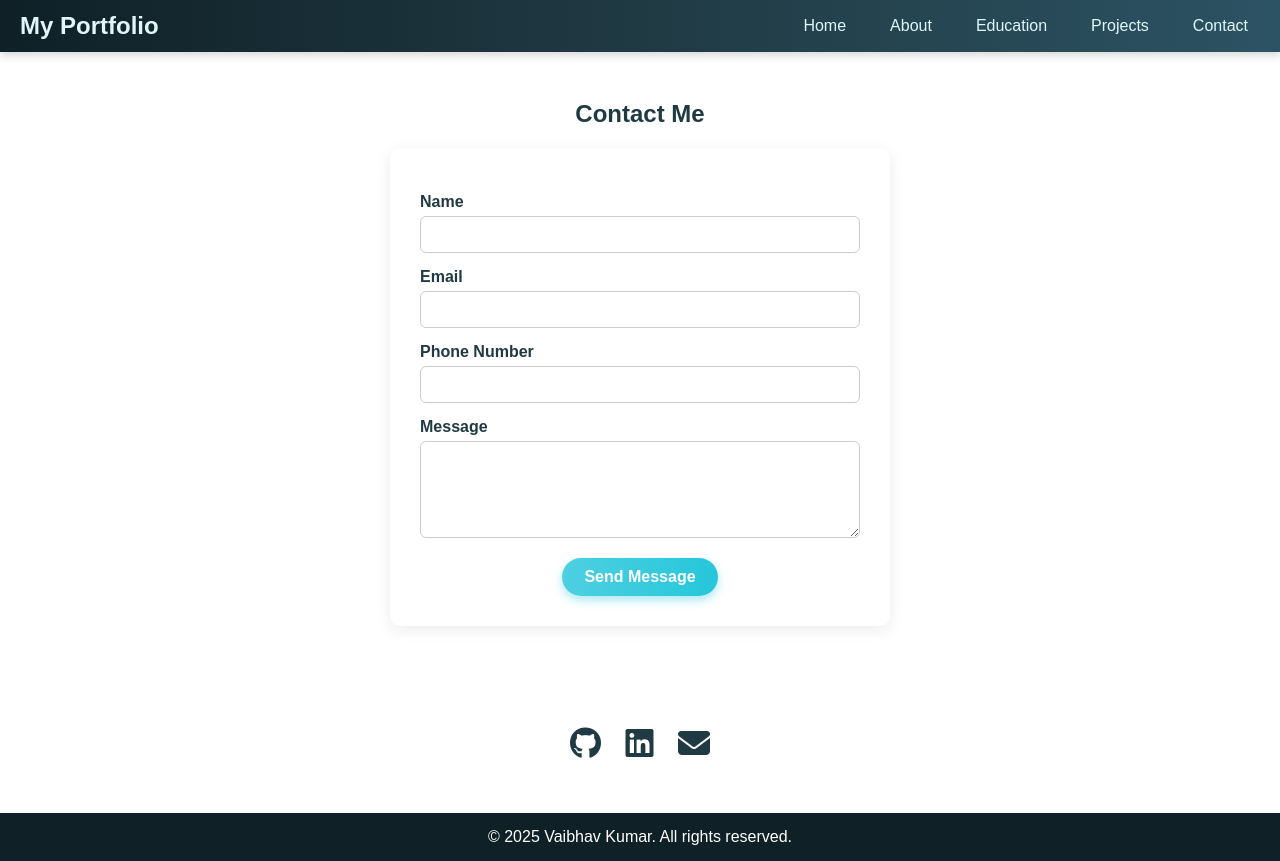
After one commit to Vaibhavk9675/Internship_task6, a Flask app: page /contact in a window 1280 px wide. The commit adds this page. Run offline with Flask 3, Linux system fonts and the light colour scheme.

Commit message:
portfolio

```diff
--- a/Static/style.css
+++ b/Static/style.css
@@ -6,6 +6,16 @@
     font-family: Arial, Helvetica, sans-serif;
 }
 
+html,
+body {
+    height: 100%;
+}
+
+main {
+    padding-top: 30px;
+}
+
+
 /* Navbar */
 nav {
     background: linear-gradient(90deg, #0f2027, #203a43, #2c5364);
@@ -13,11 +23,13 @@ nav {
     display: flex;
     justify-content: space-between;
     align-items: center;
-    position: sticky;
+    position: fixed;
+    width: 100%;
     top: 0;
-    z-index: 1000;
-    box-shadow: 0 4px 8px rgba(0,0,0,0.15);
+    z-index: 9999;
+    box-shadow: 0 4px 8px rgba(0, 0, 0, 0.15);
 }
+
 nav h1 {
     color: #e0f7fa;
 }
@@ -31,9 +43,11 @@ nav ul {
     list-style: none;
     display: flex;
 }
+
 nav ul li {
     margin-left: 20px;
 }
+
 nav ul li a {
     color: #e0f7fa;
     text-decoration: none;
@@ -41,9 +55,11 @@ nav ul li a {
     border-radius: 4px;
     transition: background 0.3s;
 }
+
 nav ul li a:hover {
     background: rgba(224, 247, 250, 0.15);
 }
+
 .menu-toggle {
     display: none;
     font-size: 1.8rem;
@@ -79,21 +95,27 @@ nav ul li a:hover {
 }
 
 .btn {
-    background: #4dd0e1;
-    padding: 10px 20px;
-    color: black;
+    background: linear-gradient(90deg, #4dd0e1, #26c6da);
+    color: white;
+    font-size: 1rem;
+    font-weight: bold;
+    padding: 10px 22px;
+    border: none;
+    border-radius: 25px;
+    cursor: pointer;
     text-decoration: none;
-    border-radius: 8px;
-    transition: all 0.3s ease; /* Smooth animation */
     display: inline-block;
-    margin: 3px;
+    margin: 3px auto;
+    box-shadow: 0 4px 10px rgba(38, 198, 218, 0.4);
+    transition: all 0.3s ease;
 }
 
 .btn:hover {
-    background: #26c6da; /* Slightly darker teal */
-    transform: translateY(-3px); /* Lift effect */
-    box-shadow: 0 4px 12px rgba(38, 198, 218, 0.4); /* Glow */
+    background: linear-gradient(90deg, #26c6da, #00acc1);
+    box-shadow: 0 6px 15px rgba(0, 172, 193, 0.5);
+    transform: translateY(-2px);
 }
+
 
 
 /* Sections */
@@ -101,12 +123,15 @@ nav ul li a:hover {
     padding: 50px 20px;
     text-align: center;
 }
+
 .section h2 {
     margin-bottom: 20px;
     margin-top: 20px;
     color: #203a43;
 }
-.section p, .section ul {
+
+.section p,
+.section ul {
     color: #555;
 }
 
@@ -117,26 +142,30 @@ nav ul li a:hover {
     gap: 20px;
     justify-content: center;
 }
+
 .project-card p {
     margin: 2px;
 }
+
 .project-card {
     background: white;
     border-radius: 8px;
-    box-shadow: 0 4px 8px rgba(0,0,0,0.1);
+    box-shadow: 0 4px 8px rgba(0, 0, 0, 0.1);
     padding: 20px;
     width: 300px;
     height: 300px;
     transition: transform 0.3s;
 }
+
 .project-card:hover {
     transform: translateY(-5px);
 }
+
 .project-card .project-img {
     width: 100%;
     height: auto;
     border-radius: 8px;
-    box-shadow: 0 2px 8px rgba(0,0,0,0.1);
+    box-shadow: 0 2px 8px rgba(0, 0, 0, 0.1);
     margin-top: 10px;
 }
 
@@ -149,6 +178,7 @@ nav ul li a:hover {
     margin: 0 10px;
     transition: color 0.3s;
 }
+
 .social-links a:hover {
     color: #4dd0e1;
 }
@@ -183,7 +213,7 @@ footer {
 .edu-card {
     background: white;
     border-radius: 8px;
-    box-shadow: 0 4px 8px rgba(0,0,0,0.1);
+    box-shadow: 0 4px 8px rgba(0, 0, 0, 0.1);
     padding: 20px;
     width: 300px;
     transition: transform 0.3s;
@@ -191,10 +221,10 @@ footer {
 
 .edu-card:hover {
     transform: translateY(-5px);
-    box-shadow: 0px 6px 20px rgba(0,0,0,0.12);
+    box-shadow: 0px 6px 20px rgba(0, 0, 0, 0.12);
 }
 
-.edu-card > h3::first-child {
+.edu-card>h3::first-child {
     margin-bottom: 10px;
 }
 
@@ -203,10 +233,11 @@ footer {
 }
 
 /* About Me Card */
+
 .about-card {
     background: #ffffff;
     border-radius: 10px;
-    box-shadow: 0px 4px 15px rgba(0,0,0,0.08);
+    box-shadow: 0px 4px 15px rgba(0, 0, 0, 0.08);
     padding: 20px;
     max-width: 900px;
     margin: 0 auto;
@@ -215,7 +246,7 @@ footer {
 
 .about-card:hover {
     transform: translateY(-5px);
-    box-shadow: 0px 6px 20px rgba(0,0,0,0.12);
+    box-shadow: 0px 6px 20px rgba(0, 0, 0, 0.12);
 }
 
 #about h2 {
@@ -230,9 +261,82 @@ footer {
     line-height: 1.7;
 }
 
-.about-card > p:first-child {
+.about-card>p:first-child {
     font-size: 1.3rem;
     color: black;
+}
+
+/* Contact Form */
+.contact-card {
+    background: #ffffff;
+    border-radius: 10px;
+    box-shadow: 0px 4px 15px rgba(0, 0, 0, 0.08);
+    padding: 30px;
+    max-width: 500px;
+    margin: 0 auto;
+    text-align: left;
+}
+
+.contact-card .btn {
+    background: linear-gradient(90deg, #4dd0e1, #26c6da);
+    color: white;
+    font-size: 1rem;
+    font-weight: bold;
+    padding: 10px 22px;
+    border: none;
+    border-radius: 25px;
+    /* More rounded for modern look */
+    cursor: pointer;
+    display: block;
+    margin: 20px auto 0;
+    box-shadow: 0 4px 10px rgba(38, 198, 218, 0.4);
+    transition: all 0.3s ease;
+}
+
+.contact-card .btn:hover {
+    background: linear-gradient(90deg, #26c6da, #00acc1);
+    box-shadow: 0 6px 15px rgba(0, 172, 193, 0.5);
+    transform: translateY(-2px);
+    /* Slight lift */
+}
+
+.contact-card textarea {
+    padding: 10px;
+    border: 1px solid #ccc;
+    border-radius: 6px;
+    resize: vertical;
+    outline: none;
+    transition: border-color 0.3s ease;
+    font-family: Arial, Helvetica, sans-serif;
+}
+
+.contact-card textarea:focus {
+    border-color: #4dd0e1;
+}
+
+
+.contact-card form {
+    display: flex;
+    flex-direction: column;
+}
+
+.contact-card label {
+    margin-top: 15px;
+    margin-bottom: 5px;
+    color: #203a43;
+    font-weight: bold;
+}
+
+.contact-card input {
+    padding: 10px;
+    border: 1px solid #ccc;
+    border-radius: 6px;
+    outline: none;
+    transition: border-color 0.3s ease;
+}
+
+.contact-card input:focus {
+    border-color: #4dd0e1;
 }
 
 
@@ -249,43 +353,52 @@ footer {
         border-radius: 0 0 8px 8px;
         padding: 10px 0;
     }
+
     nav ul.active {
         display: flex;
     }
+
     nav ul li {
         margin: 10px 0;
         text-align: center;
     }
+
     .menu-toggle {
         display: block;
     }
+
     .projects-container {
         flex-direction: column;
         align-items: center;
     }
 
-/* Mobile adjustments for hero */
+    /* Mobile adjustments for hero */
 
     .hero {
         flex-direction: column;
-        height: 80vh; /* Full screen height */
+        height: 80vh;
+        /* Full screen height */
     }
 
     .hero-content {
         flex: none;
-        height: 20%; /* Top 40% */
+        height: 20%;
+        /* Top 40% */
         display: flex;
         flex-direction: column;
-        justify-content: center; /* Center vertically */
+        justify-content: center;
+        /* Center vertically */
         align-items: center;
         padding: 20px;
         text-align: center;
-        transform: translateY(10%); /* Slightly above the image */
+        transform: translateY(10%);
+        /* Slightly above the image */
     }
 
     .hero-image {
         flex: none;
-        height: 80%; /* Bottom 60% */
+        height: 80%;
+        /* Bottom 60% */
         background: url('bg.png') no-repeat center center/cover;
     }
 
@@ -294,8 +407,10 @@ footer {
 /* Desktop adjustments for hero */
 @media (min-width: 769px) {
     .hero {
-        flex-direction: row; /* Side-by-side layout */
+        flex-direction: row;
+        /* Side-by-side layout */
     }
+
     .hero-content {
         order: 1;
         flex: 4;
@@ -304,6 +419,7 @@ footer {
         justify-content: center;
         align-items: center;
     }
+
     .hero-image {
         order: 2;
         flex: 6;
@@ -311,3 +427,19 @@ footer {
         background-size: 650px 650px;
     }
 }
+
+/* Hide scrollbar */
+/* Thin scrollbar by default */
+html::-webkit-scrollbar {
+    width: 6px;
+}
+
+html::-webkit-scrollbar-thumb {
+    background: transparent;
+    transition: background 0.3s ease;
+}
+
+html:hover::-webkit-scrollbar-thumb {
+    background: rgba(0, 0, 0, 0.3);
+    /* show only on hover */
+}
--- /dev/null
+++ b/Templates/contact.html
@@ -0,0 +1,35 @@
+{% extends "layout.html" %}
+
+{% block body %}
+<main>
+    <section class="section">
+        <h2>Contact Me</h2>
+        <div class="contact-card">
+            <form action="/submit_contact" method="POST">
+                <label for="name">Name</label>
+                <input type="text" id="name" name="name" required>
+
+                <label for="email">Email</label>
+                <input type="email" id="email" name="email" required>
+
+                <label for="phone">Phone Number</label>
+                <input type="tel" id="phone" name="phone" required>
+
+                <label for="message">Message</label>
+                <textarea id="message" name="message" rows="5" required></textarea>
+
+                <button type="submit" class="btn">Send Message</button>
+            </form>
+        </div>
+    </section>
+
+    <!-- links -->
+    <section id="links" class="section">
+        <div class="social-links">
+            <a href="https://github.com/Vaibhavk9675" target="_blank"><i class="fab fa-github"></i></a>
+            <a href="http://www.linkedin.com/in/vaibhavk9675" target="_blank"><i class="fab fa-linkedin"></i></a>
+            <a href="vaibhav9756.kr@gmail.com"><i class="fas fa-envelope"></i></a>
+        </div>
+    </section>
+</main>
+{% endblock %}
--- /dev/null
+++ b/Templates/layout.html
@@ -0,0 +1,52 @@
+<!DOCTYPE html>
+<html lang="en">
+<head>
+    <meta charset="UTF-8">
+    <meta name="viewport" content="width=device-width, initial-scale=1.0">
+    <title>My Portfolio</title>
+    <link rel="stylesheet" href="{{ url_for('static', filename='style.css') }}">
+    <!-- Font Awesome for icons -->
+    <link rel="stylesheet" href="https://cdnjs.cloudflare.com/ajax/libs/font-awesome/6.5.0/css/all.min.css">
+</head>
+<body>
+
+    <!-- Navbar -->
+    <nav>
+        <h1><a href="/">My Portfolio</a></h1>
+        <div class="menu-toggle">&#9776;</div>
+        <ul>
+            <li><a href="{{ url_for('home') }}">Home</a></li>
+            <li><a href="{{ url_for('home') }}#about">About</a></li>
+            <li><a href="{{ url_for('home') }}#education">Education</a></li>
+            <li><a href="{{ url_for('home') }}#projects">Projects</a></li>
+            <li><a href="{{ url_for('contact') }}">Contact</a></li>
+        </ul>
+    </nav>
+
+{% block body %} {% endblock %}
+
+    <!-- Footer -->
+    <footer>
+        <p>&copy; 2025 Vaibhav Kumar. All rights reserved.</p>
+    </footer>
+
+        <script>
+        // Mobile menu toggle
+        const menuToggle = document.querySelector(".menu-toggle");
+        const navLinks = document.querySelector("nav ul");
+
+        menuToggle.addEventListener("click", () => {
+            navLinks.classList.toggle("active");
+        });
+
+        document.addEventListener('click', (event) => {
+        const isClickInsideMenu = navLinks.contains(event.target);
+        const isClickOnToggle = menuToggle.contains(event.target);
+
+        if (!isClickInsideMenu && !isClickOnToggle) {
+            navLinks.classList.remove("active");
+        }
+});
+    </script>
+</body>
+</html>
--- /dev/null
+++ b/contacts.txt
@@ -0,0 +1,2 @@
+2025-08-14 00:11:22.989328 | Name: Anubhav | Email: anubhav@gmail.com | Phone: 9685743212 | Message: hi this is anubhav
+2025-08-14 00:12:02.048471 | Name: Vaibhav | Email: vaibhavpinki7122002@gmail.com | Phone: 9685743212 | Message: hi
--- a/main.py
+++ b/main.py
@@ -1,10 +1,28 @@
-from flask import Flask, render_template
+from flask import Flask, render_template, request, redirect
+from datetime import datetime
 
 app = Flask(__name__)
 
-@app.route("/")
+@app.route('/')
 def home():
-    return render_template("index.html")
+    return render_template('index.html')
+
+@app.route('/contact')
+def contact():
+    return render_template('contact.html')
+
+@app.route('/submit_contact', methods=['POST'])
+def submit_contact():
+    name = request.form['name']
+    email = request.form['email']
+    phone = request.form['phone']
+    message = request.form['message']
+
+    # Append to a text file
+    with open("contacts.txt", "a", encoding="utf-8") as f:
+        f.write(f"{datetime.now()} | Name: {name} | Email: {email} | Phone: {phone} | Message: {message}\n")
+
+    return redirect('/')
 
 if __name__ == "__main__":
     app.run(debug=True)
```
Also changed, not shown: Static/layout.html (added, +52 -0 lines), Templates/index.html (+23 -61 lines), Static/project2-screenshot.png (added), Static/project3-screenshot.png (added).
